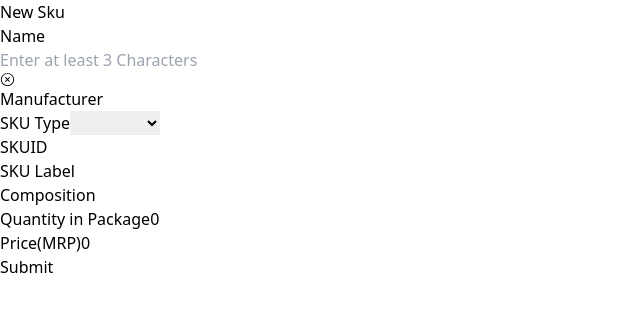
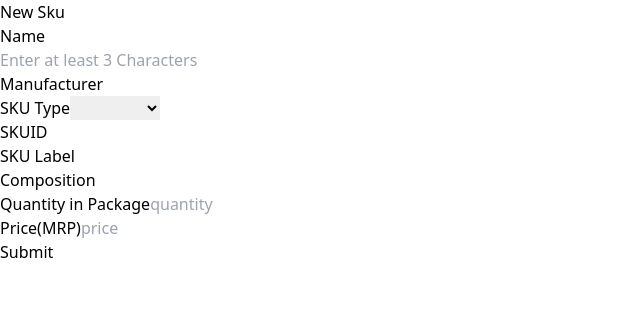
Before and after one commit to Abishek5656/entrolabs_-assignment, a React (Vite) app in the folder client/: page / in a window 1280 px wide. Shown: the top 312 px of the page, without its empty margins (0-640 px from the left). Built offline with nearby package versions, Linux system fonts and the light colour scheme.

Commit message:
updated the form component

```diff
--- a/client/src/components/Form.jsx
+++ b/client/src/components/Form.jsx
@@ -17,9 +17,10 @@ const Form = () => {
     quantity: "",
     price: "",
   });
+
   const [openModel, setModel] = useState(false);
   const [queryData, setQueryDate] = useState([]);
-  const [loading, setLoading] = useState(false)
+  const [loading, setLoading] = useState(false);
 
   const handleChange = (e) => {
     setFormData({
@@ -29,7 +30,6 @@ const Form = () => {
   };
 
   const getData = async () => {
-
     try {
       const response = await axios.get(
         `https://api.91.care/pharmap/new/search.php?q=${formData?.name}`
@@ -38,7 +38,6 @@ const Form = () => {
     } catch (error) {
       toast.error(error.message);
     }
-
   };
 
   useEffect(() => {
@@ -71,14 +70,14 @@ const Form = () => {
   };
 
   const handleSubmit = async (e) => {
-    setLoading(true)
+    setLoading(true);
     e.preventDefault();
     try {
       const response = await axios.post(
         `${import.meta.env.VITE_BACKEND_ENDPOINT}/api/v1/medicine/create`,
         formData
       );
-      console.log(response)
+
       toast.success(response?.data?.message);
     } catch (error) {
       toast.error(error?.response?.data?.message);
@@ -93,11 +92,11 @@ const Form = () => {
       quantity: "",
       price: "",
     });
-    setLoading(false)
+    setLoading(false);
   };
 
   const handleCross = () => {
-    console.log("cross pressed")
+    console.log("cross pressed");
     setFormData({
       name: "",
       manufacturer: "",
@@ -108,15 +107,13 @@ const Form = () => {
       quantity: "",
       price: "",
     });
-  }
+    setModel(false);
+  };
 
   return (
     <div className="max-w-2xl h-full flex flex-col mt-4 mx-3 sm:mx-auto p-2 border border-black-800 border-solid">
       <Title title="New Sku" />
-      <form
-        className="mt-5 h-full w-full space-y-5"
-        onSubmit={handleSubmit}
-      >
+      <form className="mt-5 h-full w-full space-y-5" onSubmit={handleSubmit}>
         {/* Name */}
         <div className="flex flex-col relative">
           <label className="font-bold">Name</label>
@@ -130,11 +127,15 @@ const Form = () => {
               onChange={handleChange}
               onFocus={() => setModel(true)}
             />
-          <RxCrossCircled className="absolute top-5 right-3" size={15}
+
+            {formData.name.length > 0 ? (
+              <RxCrossCircled
+                className="absolute top-5 right-3"
+                size={15}
                 onClick={handleCross}
               />
+            ) : null}
           </div>
-
 
           {openModel ? (
             queryData?.length > 0 ? (
@@ -228,7 +229,7 @@ const Form = () => {
             type="number"
             min={0}
             placeholder="quantity"
-            value={Number(formData.quantity)}
+            value={formData.quantity}
             onChange={handleChange}
           />
         </div>
@@ -242,18 +243,18 @@ const Form = () => {
             type="number"
             min={0}
             placeholder="price"
-            value={Number(formData.price)}
+            value={formData.price}
             onChange={handleChange}
           />
         </div>
 
         <div>
           <button
+            disabled={loading}
             type="submit"
-
-            className="group relative w-full h-[40px] flex justify-center py-2 px-4 border border-transparent text-sm font-medium rounded-md text-white bg-blue-600 hover:bg-blue-700"
+            className={`group relative w-full h-[40px] flex justify-center py-2 px-4 border border-transparent text-sm font-medium rounded-md text-white
+              ${loading ? "bg-blue-200" : "bg-blue-600 hover:bg-blue-700"}`}
           >
-
             {loading ? <p>Loading</p> : <p>Submit</p>}
           </button>
         </div>
```
Lines whose indentation alone changed are shown as unchanged.
